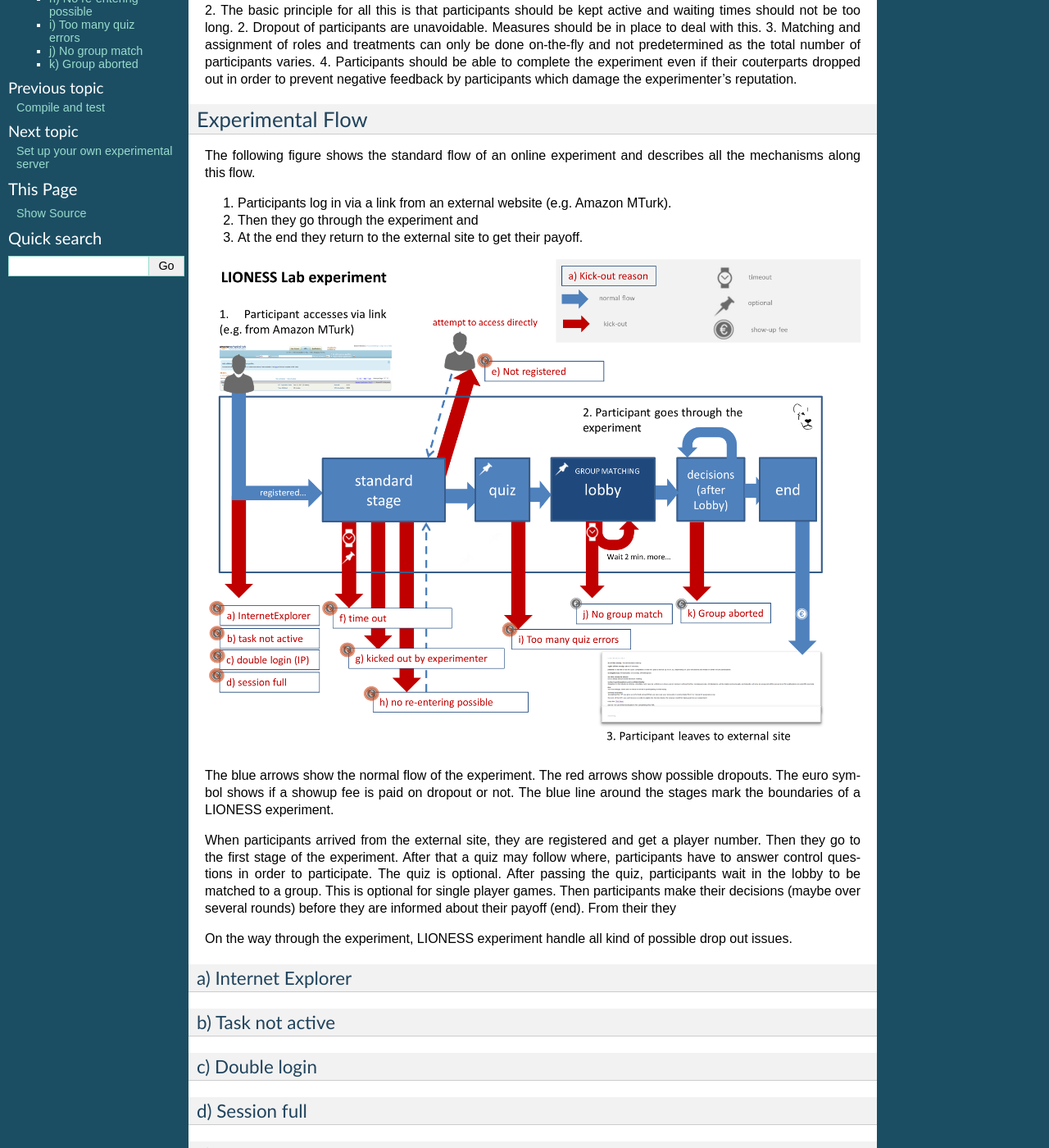
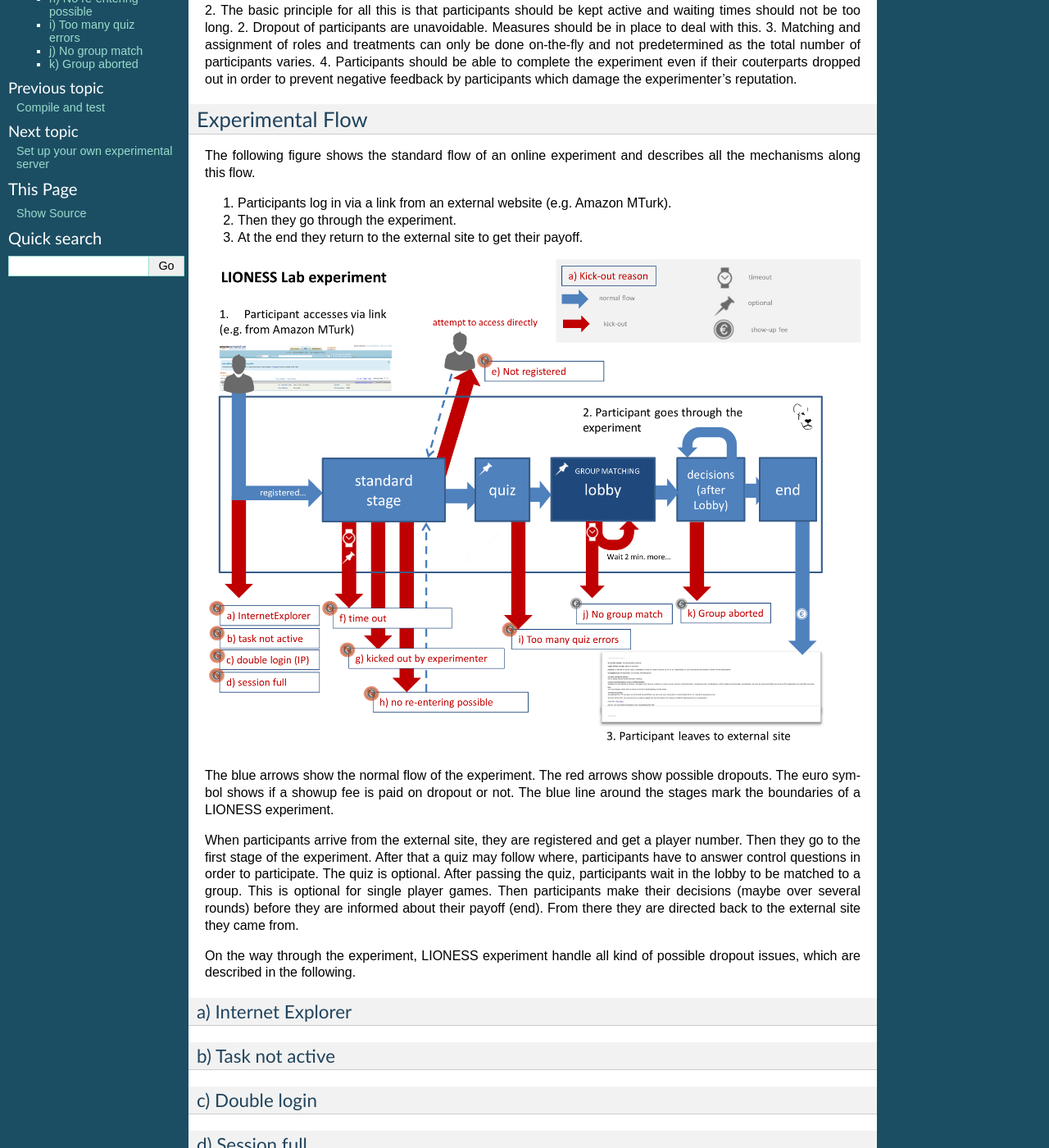
Before and after one commit to marcusgia2505/LIONESS_doc, a Sphinx documentation site: the page built from docs/03021_lionessexperiment.rst, in a window 1280 px wide and 1400 px high, scrolled down 392 px. Shown: the whole window at 82% size. Built offline with Sphinx 7.4.7, drawn with Linux system fonts in a browser that asks for light colours.

Commit message:
Update 03021_lionessexperiment.rst

```diff
--- a/docs/03021_lionessexperiment.rst
+++ b/docs/03021_lionessexperiment.rst
@@ -23,19 +23,22 @@ Experimental Flow
 The following figure shows the standard flow of an online experiment and describes all the mechanisms along this flow.
 
 1. Participants log in via a link from an external website (e.g. Amazon MTurk).
-2. Then they go through the experiment and
+2. Then they go through the experiment.
 3. At the end they return to the external site to get their payoff.
 
 .. image:: _static/control_flow2.png
 
 The blue arrows show the normal flow of the experiment. The red arrows show possible dropouts. The euro symbol shows if a showup fee is paid on dropout or not. The blue line around the stages mark the boundaries of a LIONESS experiment.
 
-When participants arrived from the external site, they are registered and get a player number. Then they go to the first stage of the experiment. After that a quiz may follow where, participants have to answer control questions in order to participate. The quiz is optional. After passing the quiz, participants wait in the lobby to be matched to a group. This is optional for single player games. Then participants make their decisions (maybe over several rounds) before they are informed about their payoff (end). From their they
+When participants arrive from the external site, they are registered and get a player number. Then they go to the first stage of the experiment. After that a quiz may follow where, participants have to answer control questions in order to participate. The quiz is optional. After passing the quiz, participants wait in the lobby to be matched to a group. This is optional for single player games. Then participants make their decisions (maybe over several rounds) before they are informed about their payoff (end). From there they are directed back to the external site they came from.
 
-On the way through the experiment, LIONESS experiment handle all kind of possible drop out issues.
+On the way through the experiment, LIONESS experiment handle all kind of possible dropout issues, which are described in the following.
 
 a) Internet Explorer
 ---------------------
+
+
+
 
 b) Task not active
 -------------------
```
